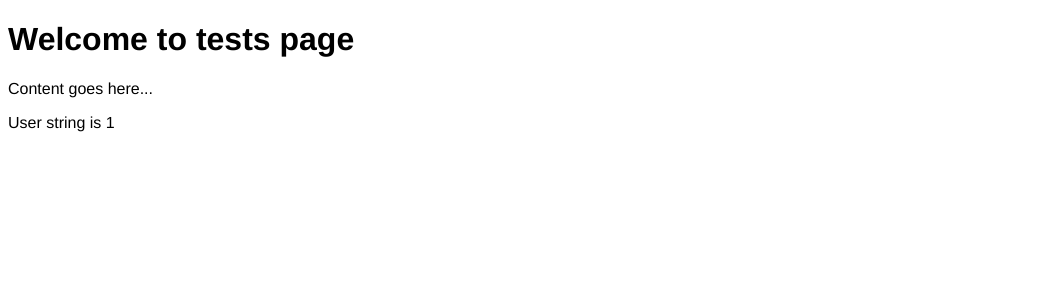
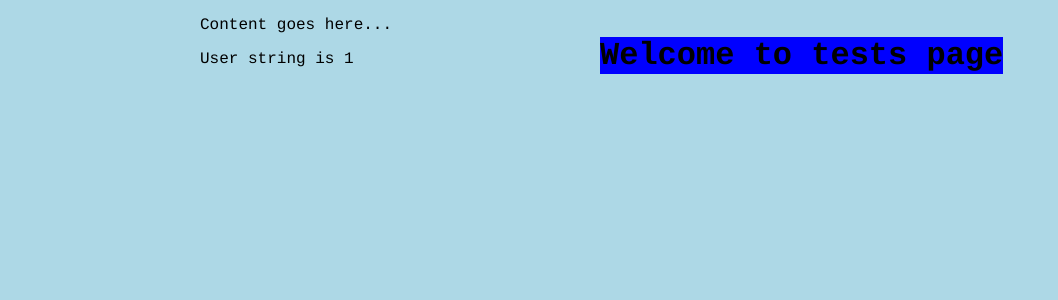
Before and after one commit to jordeam/sel03732021, a Flask app: page /main/1 in a window 1280 px wide. Shown: the top 300 px of the page, without its empty margins (0-1058 px from the left). Run offline with Flask 2, Linux system fonts and the light colour scheme.

Commit message:
SOme changes

```diff
--- a/app1.py
+++ b/app1.py
@@ -30,9 +30,11 @@ app = Flask('__name__')
 @app.route('/')
 def index():
     return '''
-<h1> Hello there! </h1>
+<h1> Hello there!!! </h1>
 <p> Another line </p>
+<p> <a href="/devices"> Acesse Devices Aqui</a></p>
 '''
+
 # Uses a simple template, with no variable content
 @app.route('/device')
 def device():
--- a/app2.py
+++ b/app2.py
@@ -30,7 +30,7 @@ def main():
 def devices():
     con = sqlite3.connect('data.db')
     cur = con.cursor()
-    rows = cur.execute('SELECT id,name,value,date(date_create),time(date_create),owner FROM devices')
+    rows = cur.execute('SELECT d.id,d.name,d.value,date(date_create),time(date_create),u.name FROM devices as d,users as u WHERE u.id = owner AND u.id = 1')
     return render_template('devices.html', devices=rows)
 
 if __name__ == '__main__':
--- a/static/css/main.css
+++ b/static/css/main.css
@@ -1,3 +1,14 @@
 body {
-    font-family: Helvetica;
+    font-family: Courier;
+    background-color: lightblue;
+    width: 800px;
+    margin-left: 200px;
 }
+h1 {
+    background-color: blue;
+    position: fixed;
+    margin-left: 400px;
+}
+h2 {
+    color: yellow;
+}
```
Also changed, not shown: data.db, 1 other file.
